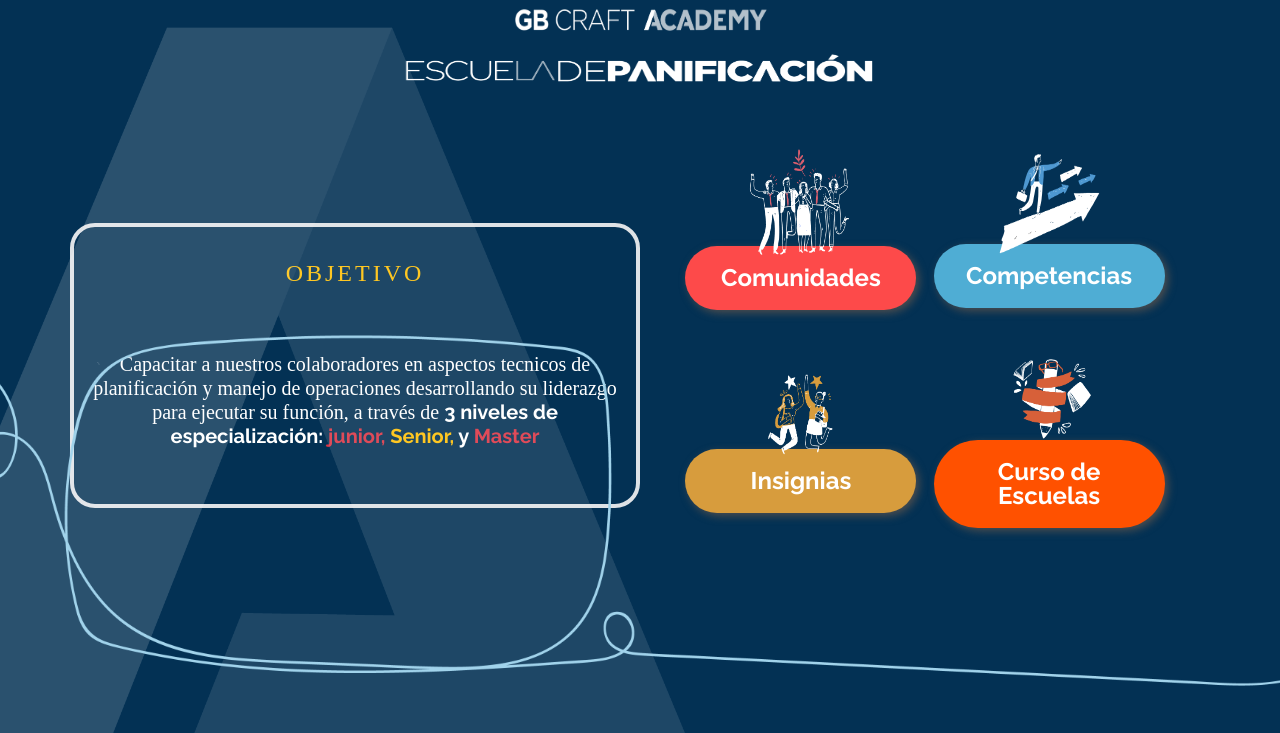
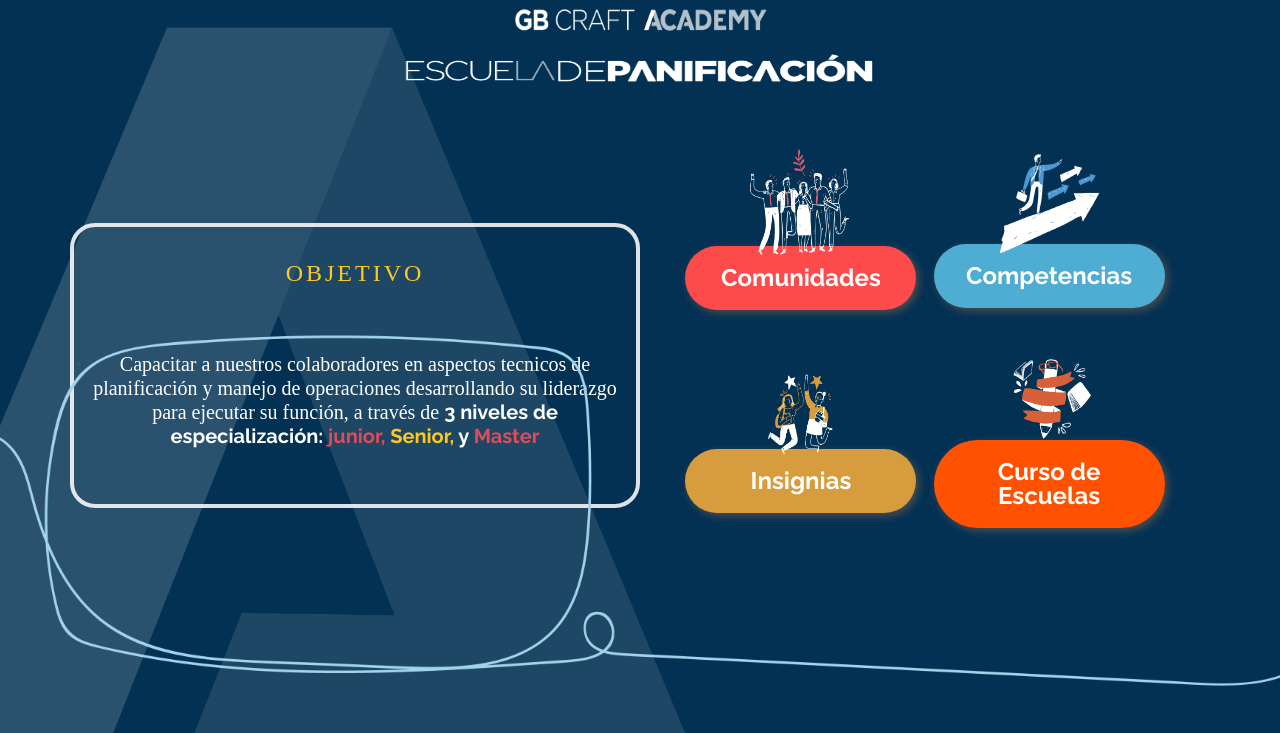
Before and after one commit to OneBitSecure/BimboDisen, a plain HTML site: page index.html in a window 1280 px wide. Shown: the part 67-800 px from the top of the page. Drawn offline with nearby package versions, Linux system fonts and the light colour scheme; files whose address does not match are found by name; a web font is replaced by a local one.

Commit message:
Diseño web 17

```diff
--- a/bimbodiseño.css
+++ b/bimbodiseño.css
@@ -727,7 +727,7 @@
   height: 570px;
   width: 115%;
   background-position: center;
-  margin-left: -220px;
+  margin-left: -240px;
   margin-top: 0%;
   background-attachment:inherit;
 
```
